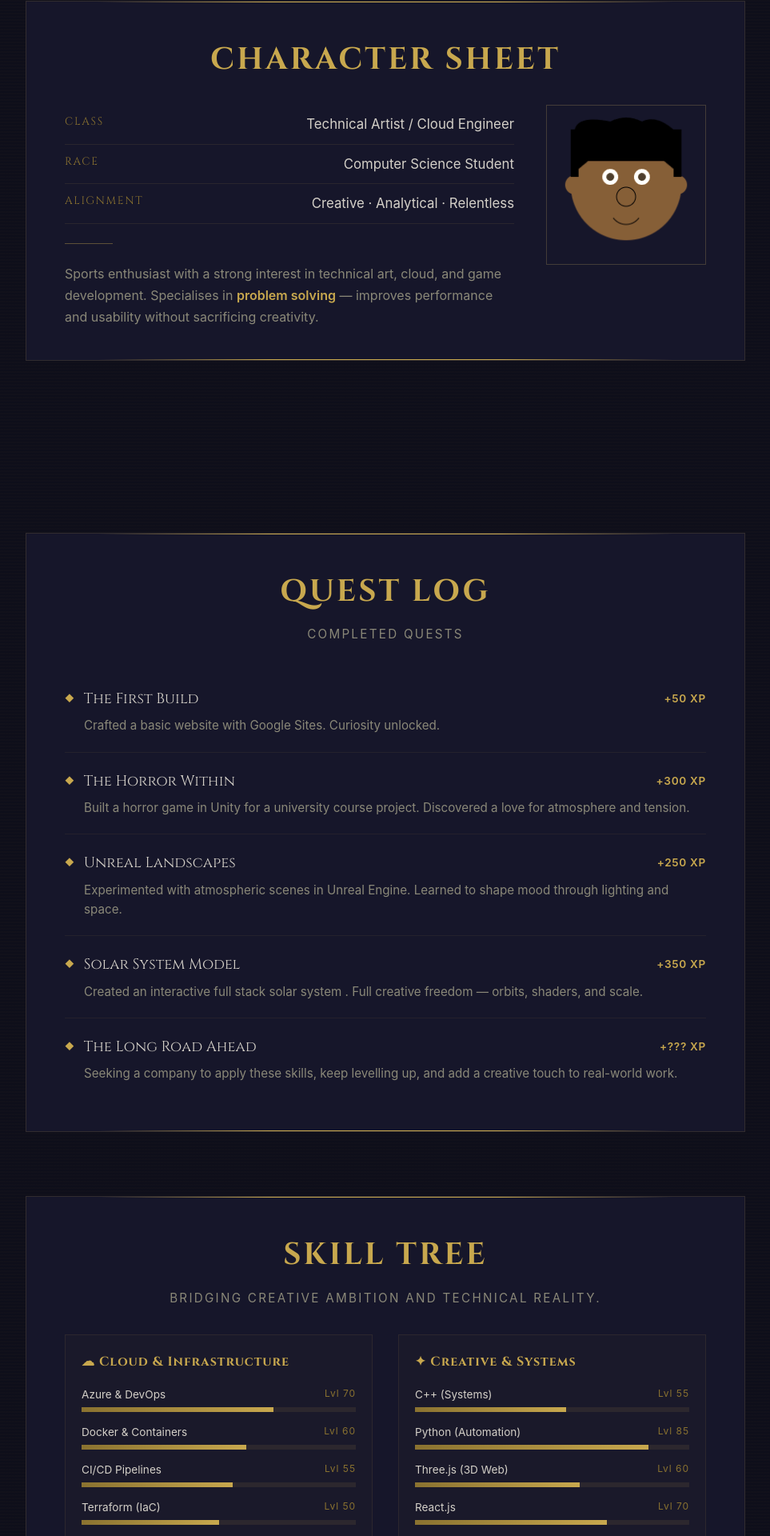
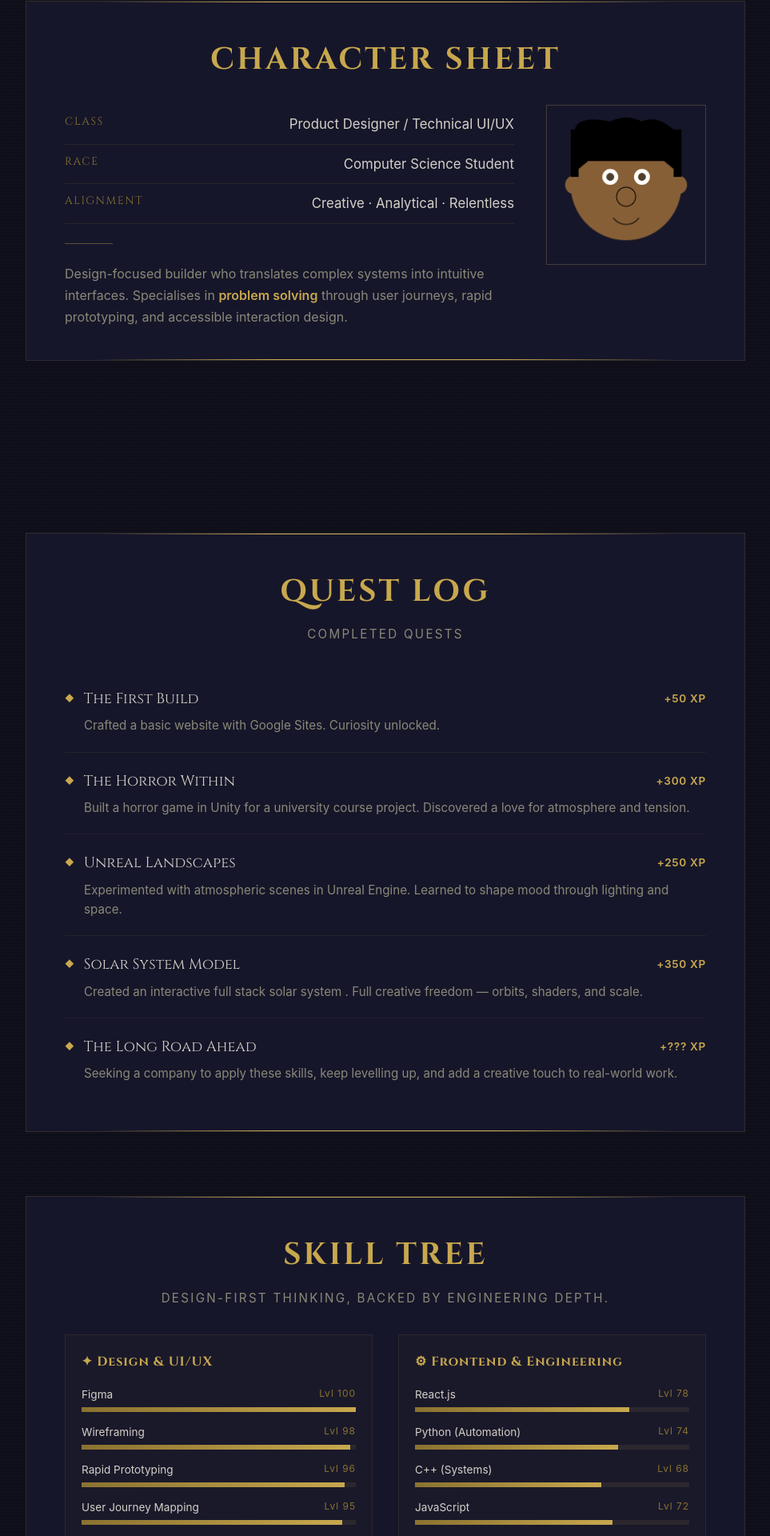
Before and after one commit to miracleman14/Personal-Website, a React (Create React App) app: page /Personal-Website/about in a window 1280 px wide. Shown: the part 300-2220 px from the top of the page at 80% size, without its empty margins (158-1121 px from the left). Built offline with nearby package versions, Linux system fonts and the light colour scheme.

Commit message:
Updated for more of a UI focus

```diff
--- a/src/components/About.js
+++ b/src/components/About.js
@@ -100,7 +100,7 @@ function About() {
             <div className="sheet-info">
               <div className="stat-line">
                 <span className="stat-label">Class</span>
-                <span className="stat-value">Technical Artist / Cloud Engineer</span>
+                <span className="stat-value">Product Designer / Technical UI/UX</span>
               </div>
               <div className="stat-line">
                 <span className="stat-label">Race</span>
@@ -114,9 +114,9 @@ function About() {
               <div className="trait-divider" />
 
               <p className="sheet-flavour">
-                Sports enthusiast with a strong interest in technical art, cloud,
-                and game development. Specialises in <em>problem solving</em> —
-                improves performance and usability without sacrificing creativity.
+                Design-focused builder who translates complex systems into intuitive
+                interfaces. Specialises in <em>problem solving</em> through user journeys,
+                rapid prototyping, and accessible interaction design.
               </p>
             </div>
 
@@ -174,25 +174,24 @@ function About() {
         <div className="rpg-panel rpg-reveal">
           <div className="ornament-top" />
           <h2 className="rpg-heading">Skill Tree</h2>
-          <p className="rpg-subtext">Bridging creative ambition and technical reality.</p>
+          <p className="rpg-subtext">Design-first thinking, backed by engineering depth.</p>
 
           <div className="skill-branches">
             <div className="skill-branch">
-              <h3 className="branch-name">☁ Cloud &amp; Infrastructure</h3>
-              <SkillBar name="Azure & DevOps" level={70} />
-              <SkillBar name="Docker & Containers" level={60} />
-              <SkillBar name="CI/CD Pipelines" level={55} />
-              <SkillBar name="Terraform (IaC)" level={50} />
-              <SkillBar name="Bash & PowerShell" level={65} />
+              <h3 className="branch-name">✦ Design &amp; UI/UX</h3>
+              <SkillBar name="Figma" level={100} />
+              <SkillBar name="Wireframing" level={98} />
+              <SkillBar name="Rapid Prototyping" level={96} />
+              <SkillBar name="User Journey Mapping" level={95} />
             </div>
 
             <div className="skill-branch">
-              <h3 className="branch-name">✦ Creative &amp; Systems</h3>
-              <SkillBar name="C++ (Systems)" level={55} />
-              <SkillBar name="Python (Automation)" level={85} />
-              <SkillBar name="Three.js (3D Web)" level={60} />
-              <SkillBar name="React.js" level={70} />
-              <SkillBar name="Real-time Rendering" level={55} />
+              <h3 className="branch-name">⚙ Frontend &amp; Engineering</h3>
+              <SkillBar name="React.js" level={78} />
+              <SkillBar name="Python (Automation)" level={74} />
+              <SkillBar name="C++ (Systems)" level={68} />
+              <SkillBar name="JavaScript" level={72} />
+              <SkillBar name="Three.js (3D Web)" level={66} />
             </div>
 
             <div className="skill-branch">
--- a/src/components/Home.js
+++ b/src/components/Home.js
@@ -50,18 +50,16 @@ function Home() {
             <span className="hero-name">Miracle</span>
           </h1>
           <p className="hero-class">
-            Technical Artist · Cloud Engineer · Game Developer
+            Product Designer · Technical UI/UX · Software Engineer
           </p>
 
           <div className="hero-divider" />
 
           <p className="hero-desc">
-            Final year <span className="gold">Computer Science MComp</span> undergraduate
-            at the University of Leicester. Passionate about the bigger picture of technology from
-            building, managing, and scaling solutions across{' '}
-            <span className="gold">Cloud Operations</span>,{' '}
-            <span className="gold">Game Development</span>, and{' '}
-            <span className="gold">Digital Strategy</span>.
+            Final-year MComp Computer Science student blending a strong understanding of
+            systems architecture with a passion for human-centric UI/UX design. Highly
+            skilled at translating complex technical logic into intuitive, visually engaging
+            digital interfaces.
           </p>
 
           <a href={`${process.env.PUBLIC_URL}/about`} className="hero-cta">
--- a/src/components/Projects.js
+++ b/src/components/Projects.js
@@ -54,19 +54,44 @@ function Projects() {
     id: 'moss-solar-system',
     title: 'Model of the Solar System (MOSS)',
     description:
-      'A 3D solar system simulation built with Flask and React.js that models planetary orbits using real-time physics calculations. Features interactive controls, Newtonian mechanics, and real-world astronomical data from JPL. Includes WebSocket communication for real-time updates.',
+      'An interactive, visually engaging React frontend designed to visualise complex, real-time astronomical data, focusing on smooth user navigation and accessible data presentation.',
     imageName: 'MOSS1.png',
     technologies: [
-      'Python', 'Flask', 'React.js', 'Three.js', 'Flask-SocketIO',
-      'WebSockets', 'Skyfield', 'JPL Horizons API',
-      'N-Body Simulation', 'Velocity Verlet Integration',
+      'React.js', 'Three.js', 'Data Visualisation', 'Interactive UI', 'Responsive Design',
     ],
     githubUrl: 'https://github.com/miracleman14/Model-of-the-Solar-System-MOSS-',
     liveUrl: null,
     category: 'Web Development',
   };
 
-  const allProjects = [mossProject, ...projectsData];
+  const sentimentProject = {
+    id: 'opinionise-platform',
+    title: 'Game Review Sentiment Platform',
+    description:
+      'A mobile-optimised web application designed to solve gamer information overload. Aggregates fragmented review data (Steam, Metacritic, Reddit) into a single, intuitive user-facing score.',
+    technologies: ['React.js', 'UI/UX Design', 'Mobile-first Design', 'Data Visualisation'],
+    imageName: 'Opinionise.jpg',
+    githubUrl: null,
+    liveUrl: 'https://opinionise.vercel.app/',
+    category: 'Web Development',
+  };
+
+  const demotedIds = ['sinclairs-secrets', 'fittech-website'];
+  const cardiffProject = projectsData.find((project) => project.id === 'cardiff-scavenger-hunt');
+  const remainingProjects = projectsData.filter(
+    (project) => project.id !== 'cardiff-scavenger-hunt' && !demotedIds.includes(project.id)
+  );
+  const demotedProjects = demotedIds
+    .map((id) => projectsData.find((project) => project.id === id))
+    .filter(Boolean);
+
+  const allProjects = [
+    sentimentProject,
+    ...(cardiffProject ? [cardiffProject] : []),
+    mossProject,
+    ...remainingProjects,
+    ...demotedProjects,
+  ];
 
   const filterOptions = ['All', 'Python', 'JavaScript', 'Java', 'C#', 'Web Development'];
 
@@ -98,7 +123,7 @@ function Projects() {
       <div className="armoury-header">
         <div className="ornament-top" />
         <h2 className="rpg-heading">The Armoury</h2>
-        <p className="rpg-subtext">Crafted works &amp; completed commissions</p>
+        <p className="rpg-subtext">UI/UX Case Studies &amp; Technical Projects</p>
       </div>
 
       {/* ── Filter tabs ── */}
--- a/src/components/projectsData.js
+++ b/src/components/projectsData.js
@@ -1,5 +1,14 @@
 // projectsData.js (or keep inside Projects.js)
 export const projectsData = [
+    {
+      id: 'cardiff-scavenger-hunt',
+      title: 'Cardiff Scavenger Hunt (UI/UX Prototype)',
+      description: 'Designed and developed a high-fidelity prototype for a Cardiff-based scavenger hunt website. Focused on User Interface (UI) and User Experience (UX) principles, creating an engaging and intuitive front-end concept.',
+      technologies: ['HTML', 'CSS', 'JavaScript', 'UI/UX Design'],
+      imageName: 'Screenshot 2024-05-08 172922 - Copy.png',
+      githubUrl: null,
+      liveUrl: null,
+    },
     {
       id: 'ibm-skillsbuild', // Unique ID for keys
       title: 'IBM SkillsBuild Gamified Web Application',
@@ -12,11 +21,11 @@ export const projectsData = [
     {
       id: 'sinclairs-secrets',
       title: 'Unity Horror Game "Sinclair\'s Secrets"',
-      description: 'Developed a first-person horror game set in an abandoned asylum using the Unity engine. Implemented core game mechanics, level design, and scripting. The primary goal is exploration and escape, utilizing C# for scripting.',
+      description: 'Developed a first-person horror game set in an abandoned asylum using the Unity engine. Implemented core game mechanics, level design, and scripting. The primary goal is exploration and escape, utilising C# for scripting.',
       technologies: ['Unity', 'C#'],
       imageName: 'Priest.jpg',
       githubUrl: 'https://github.com/miracleman14/Sinclair-Secrets-Game',
-      liveUrl: null, // Add a link to a playable build if you have one (e.g., itch.io)
+      liveUrl: null,
     },
     {
       id: 'fittech-website',
@@ -25,15 +34,6 @@ export const projectsData = [
       technologies: ['Google Sites'],
       imageName: 'Screenshot 2024-05-15 233525.png',
       githubUrl: null,
-      liveUrl: null, // Add the Google Sites URL here if you want people to visit
-    },
-    {
-      id: 'cardiff-scavenger-hunt',
-      title: 'Cardiff Scavenger Hunt (UI/UX Prototype)',
-      description: 'Designed and developed a high-fidelity prototype for a Cardiff-based scavenger hunt website. Focused on User Interface (UI) and User Experience (UX) principles, creating an engaging and intuitive front-end concept.',
-      technologies: ['HTML', 'CSS', 'JavaScript', 'UI/UX Design'],
-      imageName: 'Screenshot 2024-05-08 172922 - Copy.png',
-      githubUrl: null, // Add repo link if available
-      liveUrl: null, // Add link to live prototype if available (e.g., Netlify, Vercel)
+      liveUrl: null,
     },
   ];
--- a/src/css/contact.css
+++ b/src/css/contact.css
@@ -75,6 +75,33 @@
   margin: 0 0 32px;
   letter-spacing: 0.15em;
   text-transform: uppercase;
+}
+
+.direct-contact {
+  display: grid;
+  grid-template-columns: 1fr;
+  gap: 12px;
+  margin: 0 0 28px;
+}
+
+.primary-contact {
+  display: block;
+  padding: 12px 14px;
+  border: 1px solid rgba(200, 168, 78, 0.42);
+  background: rgba(200, 168, 78, 0.08);
+  color: var(--rpg-gold, #c8a84e);
+  font-family: var(--rpg-font-heading, 'Cinzel', serif);
+  font-size: 0.88rem;
+  letter-spacing: 0.08em;
+  text-transform: uppercase;
+  text-decoration: none;
+  transition: background 0.25s ease, border-color 0.25s ease, color 0.25s ease;
+}
+
+.primary-contact:hover {
+  background: rgba(200, 168, 78, 0.14);
+  border-color: var(--rpg-gold, #c8a84e);
+  color: var(--rpg-text, #d4d0c8);
 }
 
 /* ═══════════════════════════════════
@@ -259,6 +286,12 @@
     min-height: 48px;
   }
 
+  .primary-contact {
+    font-size: 0.82rem;
+    letter-spacing: 0.06em;
+    word-break: break-word;
+  }
+
   .scroll-sent-toast {
     bottom: 12px;
     right: 12px;
@@ -285,4 +318,9 @@
     width: 36px;
     height: 36px;
   }
+
+  .direct-contact {
+    gap: 10px;
+    margin-bottom: 24px;
+  }
 }
```
Also changed, not shown: src/components/Contact.js (+26 -7 lines), public/img/Opinionise.jpg (added), 2 other files (tests, documents, lock files or other folders).
